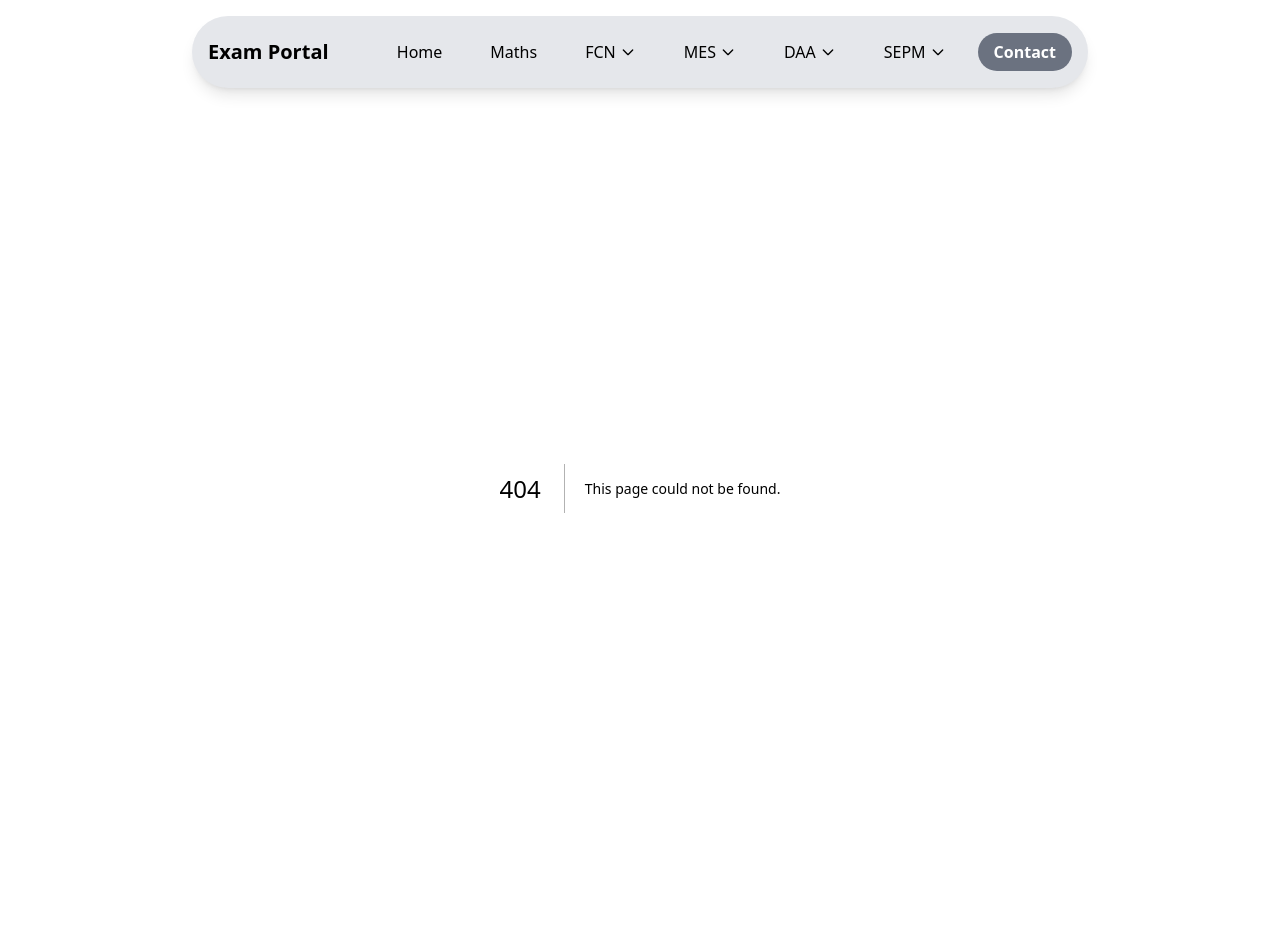
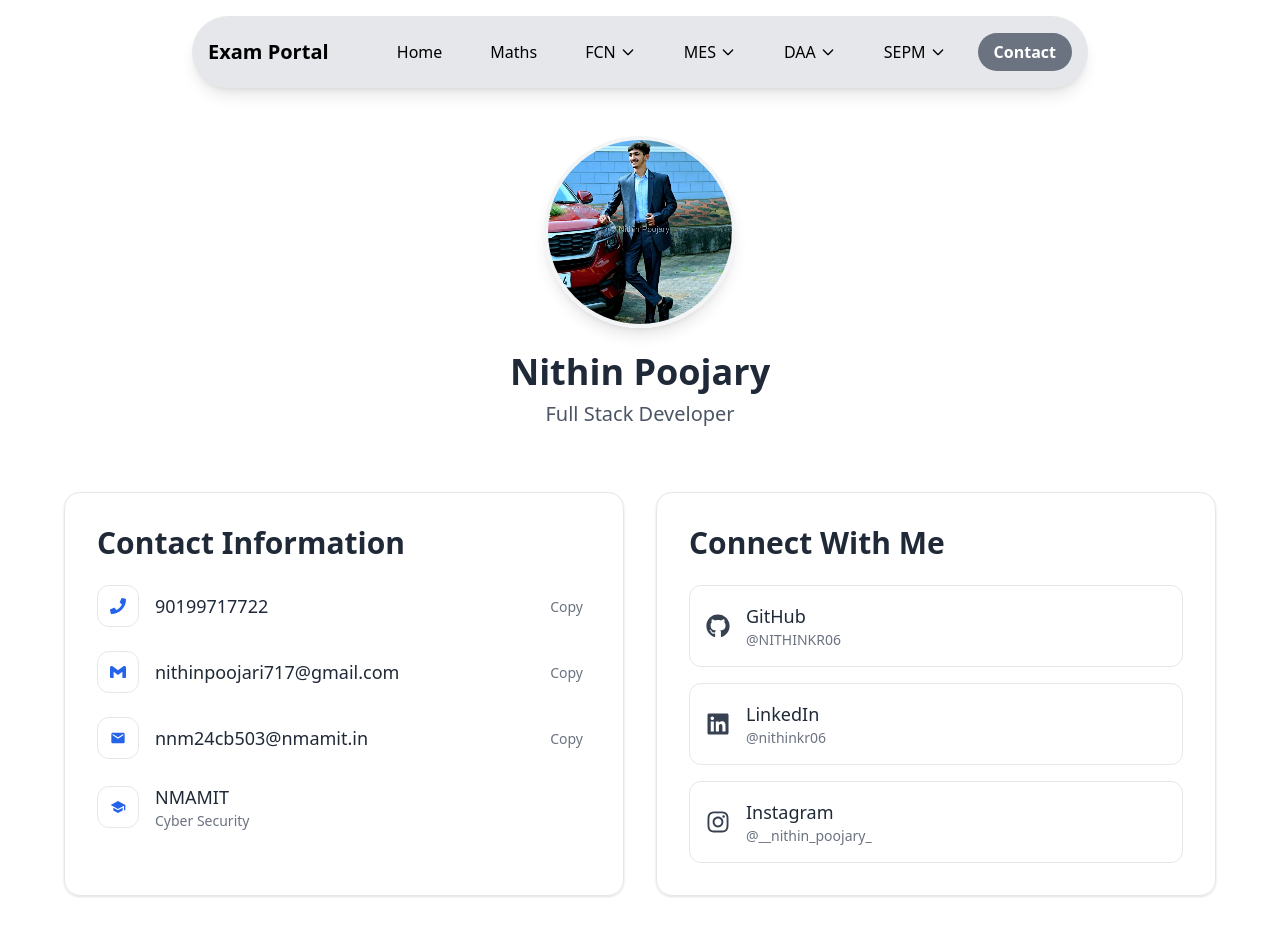
Before and after one commit to NITHINKR06/ImpoortantQuestions, a Next.js app: page /contact in a window 1280 px wide. Before the commit this address had no page. Shown: the top 952 px of the page. Before the commit the page ends 888 px from the top, so only its background shows below. Built offline with nearby package versions, Linux system fonts and the light colour scheme.

Commit message:
Added contact page

```diff
--- a/package.json
+++ b/package.json
@@ -10,6 +10,7 @@
   },
   "dependencies": {
     "flowbite": "^3.1.2",
+    "framer-motion": "^12.6.2",
     "next": "15.2.3",
     "react": "^19.0.0",
     "react-dom": "^19.0.0",
--- /dev/null
+++ b/src/app/contact/page.jsx
@@ -0,0 +1,151 @@
+'use client';
+import React, { useEffect, useRef } from 'react';
+import { motion } from 'framer-motion';
+import { FaGithub, FaLinkedin, FaInstagram, FaPhone, FaEnvelope } from 'react-icons/fa';
+import { MdSchool, MdEmail } from 'react-icons/md';
+import { SiGmail } from 'react-icons/si';
+import iam from '@/images/Iam.jpg';
+import NextImage from 'next/image';
+
+export default function Contact() {
+  const socialLinks = [
+    { icon: <FaGithub />, name: 'GitHub', url: 'https://github.com/NITHINKR06', handle: '@NITHINKR06' },
+    { icon: <FaLinkedin />, name: 'LinkedIn', url: 'https://www.linkedin.com/in/nithinkr06', handle: '@nithinkr06' },
+    { icon: <FaInstagram />, name: 'Instagram', url: 'https://www.instagram.com/__nithin_poojary_/', handle: '@__nithin_poojary_' },
+  ];
+
+  const contactInfo = [
+    { icon: <FaPhone />, value: '90199717722', copy: true },
+    { icon: <SiGmail />, value: 'nithinpoojari717@gmail.com', copy: true },
+    { icon: <MdEmail />, value: 'nnm24cb503@nmamit.in', copy: true },
+    { icon: <MdSchool />, value: 'NMAMIT', subtext: 'Cyber Security' },
+  ];
+
+  const copyToClipboard = (text) => navigator.clipboard.writeText(text);
+
+  // Render the image onto a canvas with a watermark
+  const canvasRef = useRef(null);
+  useEffect(() => {
+    const canvas = canvasRef.current;
+    const ctx = canvas.getContext('2d');
+    // Use the native Image constructor from the browser
+    const image = new window.Image();
+    image.src = iam.src;
+    image.onload = () => {
+      // Set canvas dimensions to match the image
+      canvas.width = image.width;
+      canvas.height = image.height;
+      ctx.drawImage(image, 0, 0);
+      // Add watermark text
+      ctx.font = '48px sans-serif';
+      ctx.fillStyle = 'rgba(255, 255, 255, 0.5)';
+      ctx.textAlign = 'center';
+      ctx.fillText('© Nithin Poojary', canvas.width / 2, canvas.height / 2);
+    };
+  }, []);
+
+  return (
+    <motion.div
+      initial={{ opacity: 0 }}
+      animate={{ opacity: 1 }}
+      className="min-h-screen py-12 px-4 sm:px-6 lg:px-8"
+    >
+      <div className="max-w-6xl mx-auto">
+        {/* Profile Section */}
+        <motion.div
+          initial={{ y: -50 }}
+          animate={{ y: 0 }}
+          className="flex flex-col items-center mb-16"
+        >
+          {/* Using a canvas to display the image with watermark */}
+          <div onContextMenu={(e) => e.preventDefault()} className="relative mb-6">
+            <canvas
+              ref={canvasRef}
+              className="w-48 h-48 rounded-full border-4 border-gray-100 shadow-lg select-none"
+              draggable="false"
+            />
+            {/* An overlay to prevent selection */}
+            <div className="absolute inset-0 rounded-full"></div>
+          </div>
+          <h1 className="text-4xl font-bold text-gray-800 mb-2">Nithin Poojary</h1>
+          <p className="text-xl text-gray-600">Full Stack Developer</p>
+        </motion.div>
+
+        {/* Content Grid */}
+        <div className="grid grid-cols-1 md:grid-cols-2 gap-8">
+          {/* Contact Information */}
+          <motion.div
+            initial={{ x: -100 }}
+            animate={{ x: 0 }}
+            className="border border-gray-200 rounded-2xl p-8 shadow-sm hover:shadow-md transition-shadow"
+          >
+            <h2 className="text-3xl font-semibold text-gray-800 mb-6">Contact Information</h2>
+            <div className="space-y-6">
+              {contactInfo.map((item, index) => (
+                <motion.div
+                  key={index}
+                  initial={{ opacity: 0 }}
+                  animate={{ opacity: 1 }}
+                  transition={{ delay: index * 0.1 }}
+                  className="flex items-center space-x-4 group"
+                >
+                  <div className="p-3 rounded-xl text-blue-600 border border-gray-200 group-hover:border-blue-500 transition-colors">
+                    {item.icon}
+                  </div>
+                  <div className="flex-1">
+                    <p className="text-gray-800 text-lg font-medium">{item.value}</p>
+                    {item.subtext && <p className="text-gray-500 text-sm">{item.subtext}</p>}
+                  </div>
+                  {item.copy && (
+                    <button
+                      onClick={() => copyToClipboard(item.value)}
+                      className="p-2 rounded-lg text-gray-500 hover:text-blue-600 transition-colors"
+                    >
+                      <span className="text-sm">Copy</span>
+                    </button>
+                  )}
+                </motion.div>
+              ))}
+            </div>
+          </motion.div>
+
+          {/* Social Links */}
+          <motion.div
+            initial={{ x: 100 }}
+            animate={{ x: 0 }}
+            className="border border-gray-200 rounded-2xl p-8 shadow-sm hover:shadow-md transition-shadow"
+          >
+            <h2 className="text-3xl font-semibold text-gray-800 mb-6">Connect With Me</h2>
+            <div className="grid grid-cols-1 gap-4">
+              {socialLinks.map((link, index) => (
+                <motion.a
+                  key={index}
+                  whileHover={{ y: -5 }}
+                  href={link.url}
+                  target="_blank"
+                  rel="noopener noreferrer"
+                  className="flex items-center p-4 space-x-4 border border-gray-200 rounded-xl hover:border-blue-500 transition-all"
+                >
+                  <div className="text-2xl text-gray-700">{link.icon}</div>
+                  <div>
+                    <h3 className="text-lg font-medium text-gray-800">{link.name}</h3>
+                    <p className="text-gray-500 text-sm">{link.handle}</p>
+                  </div>
+                </motion.a>
+              ))}
+            </div>
+          </motion.div>
+        </div>
+
+        {/* Footer */}
+        <motion.div
+          initial={{ opacity: 0 }}
+          animate={{ opacity: 1 }}
+          className="mt-16 text-center text-gray-500"
+        >
+          <p>© {new Date().getFullYear()} Nithin Poojary. All rights reserved.</p>
+        </motion.div>
+      </div>
+    </motion.div>
+  );
+}
```
Also changed, not shown: src/images/Iam.jpg (added), 1 other file (tests, documents, lock files or other folders).
